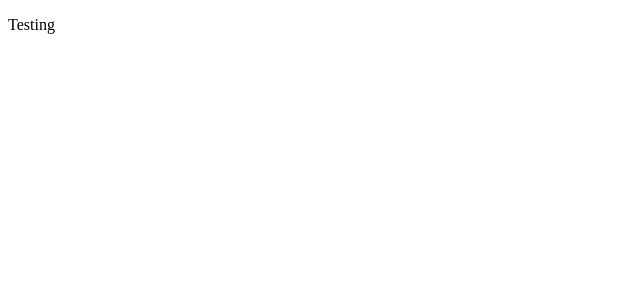
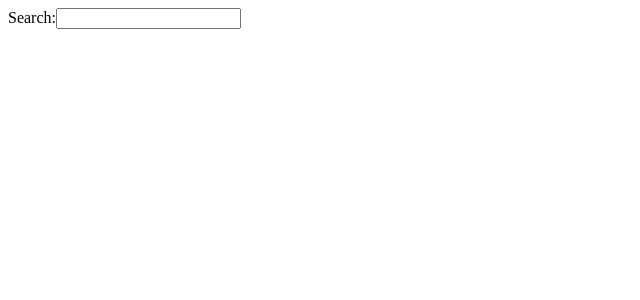
Before and after one commit to Nostromos/Jammming, a React (Create React App) app: page / in a window 1280 px wide. Shown: the top 300 px of the page, without its empty margins (0-640 px from the left). Built offline with nearby package versions, Linux system fonts and the light colour scheme.

Commit message:
Crappy SearchBar component built with no functionality. Updates across the app to comply with linting.

```diff
--- a/src/App.js
+++ b/src/App.js
@@ -1,9 +1,10 @@
 import React from 'react';
+import SearchBar from './SearchBar';
 
 function App() {
   return (
     <div className="app">
-      <p>Testing</p>
+      <SearchBar />
     </div>
   );
 }
--- /dev/null
+++ b/src/SearchBar.js
@@ -0,0 +1,14 @@
+import React from 'react';
+
+function SearchBar() {
+  return (
+    <div className="search">
+      <label htmlFor="searchbar">
+        Search:
+        <input type="text" id="searchbar" />
+      </label>
+    </div>
+  );
+}
+
+export default SearchBar;
--- a/src/index.js
+++ b/src/index.js
@@ -8,7 +8,7 @@ const root = ReactDOM.createRoot(document.getElementById('root'));
 root.render(
   <React.StrictMode>
     <App />
-  </React.StrictMode>
+  </React.StrictMode>,
 );
 
 // If you want to start measuring performance in your app, pass a function
--- a/src/reportWebVitals.js
+++ b/src/reportWebVitals.js
@@ -1,6 +1,8 @@
-const reportWebVitals = onPerfEntry => {
+const reportWebVitals = (onPerfEntry) => {
   if (onPerfEntry && onPerfEntry instanceof Function) {
-    import('web-vitals').then(({ getCLS, getFID, getFCP, getLCP, getTTFB }) => {
+    import('web-vitals').then(({
+      getCLS, getFID, getFCP, getLCP, getTTFB,
+    }) => {
       getCLS(onPerfEntry);
       getFID(onPerfEntry);
       getFCP(onPerfEntry);
```
Also changed, not shown: src/Playlist.js (added, +7 -0 lines), src/SaveToSpotifyButton.js (added, +7 -0 lines), src/SearchButton.js (added, +9 -0 lines), src/SearchResults.js (added, +7 -0 lines), src/Track.js (added, +7 -0 lines), src/TrackList.js (added, +7 -0 lines).
